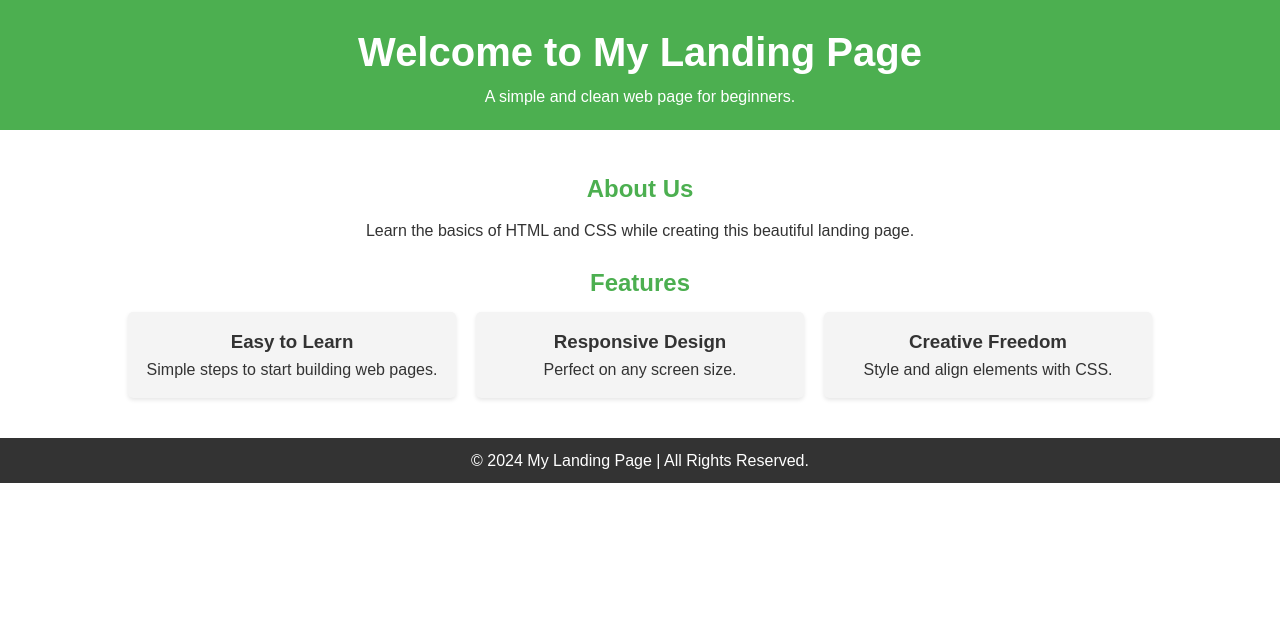
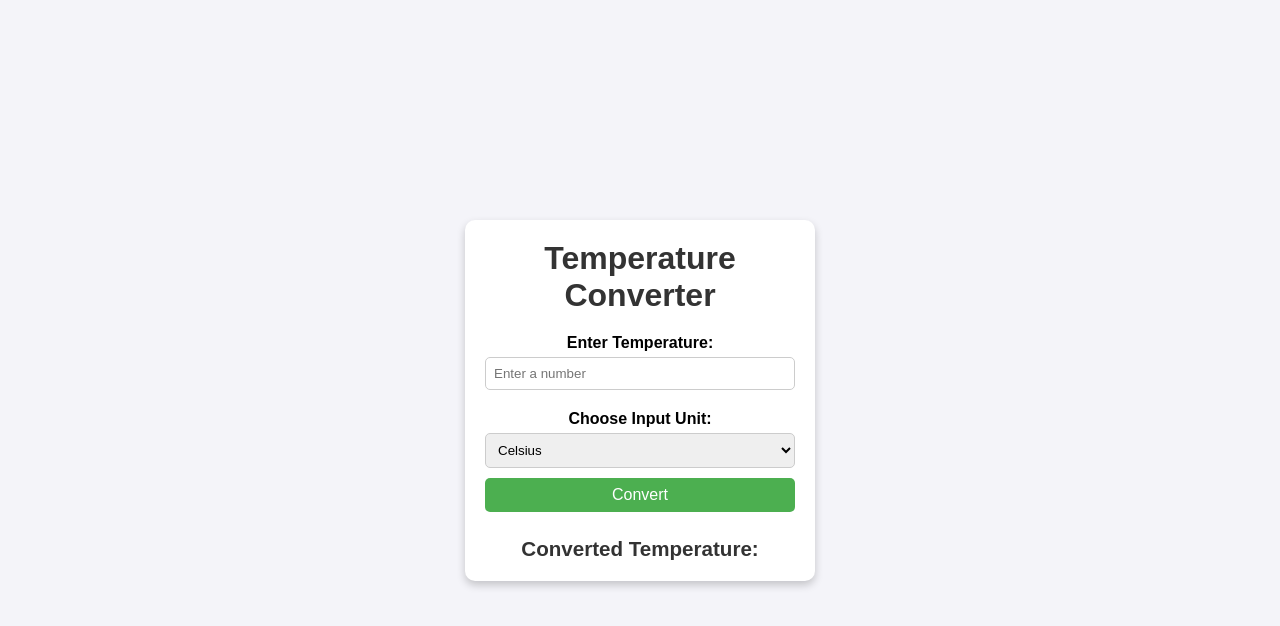
Before and after one commit to keshavan1311/future-intern, a plain HTML site: page index.html in a window 1280 px wide. Drawn offline with Linux system fonts and the light colour scheme.

Commit message:
Add files via upload

```diff
--- a/index.html
+++ b/index.html
@@ -3,53 +3,35 @@
 <head>
     <meta charset="UTF-8">
     <meta name="viewport" content="width=device-width, initial-scale=1.0">
-    <title>Landing Page</title>
+    <title>Temperature Converter</title>
     <link rel="stylesheet" href="styles.css">
 </head>
 <body>
-    <!-- Header Section -->
-    <header>
-        <div class="container">
-            <h1>Welcome to My Landing Page</h1>
-            <p>A simple and clean web page for beginners.</p>
+    <div class="converter-container">
+        <h1>Temperature Converter</h1>
+
+        <!-- Input Field -->
+        <label for="temperature">Enter Temperature:</label>
+        <input type="number" id="temperature" placeholder="Enter a number" />
+
+        <!-- Dropdown Menu -->
+        <label for="unit">Choose Input Unit:</label>
+        <select id="unit">
+            <option value="celsius">Celsius</option>
+            <option value="fahrenheit">Fahrenheit</option>
+            <option value="kelvin">Kelvin</option>
+        </select>
+
+        <!-- Convert Button -->
+        <button onclick="convertTemperature()">Convert</button>
+
+        <!-- Display Result -->
+        <div id="result">
+            <h3>Converted Temperature:</h3>
+            <p id="output"></p>
         </div>
-    </header>
+    </div>
 
-    <!-- Main Content Section -->
-    <main>
-        <div class="container">
-            <!-- Section 1 -->
-            <section class="section">
-                <h2>About Us</h2>
-                <p>Learn the basics of HTML and CSS while creating this beautiful landing page.</p>
-            </section>
-
-            <!-- Section 2 -->
-            <section class="section">
-                <h2>Features</h2>
-                <div class="columns">
-                    <div class="column">
-                        <h3>Easy to Learn</h3>
-                        <p>Simple steps to start building web pages.</p>
-                    </div>
-                    <div class="column">
-                        <h3>Responsive Design</h3>
-                        <p>Perfect on any screen size.</p>
-                    </div>
-                    <div class="column">
-                        <h3>Creative Freedom</h3>
-                        <p>Style and align elements with CSS.</p>
-                    </div>
-                </div>
-            </section>
-        </div>
-    </main>
-
-    <!-- Footer Section -->
-    <footer>
-        <div class="container">
-            <p>&copy; 2024 My Landing Page | All Rights Reserved.</p>
-        </div>
-    </footer>
+    <script src="script.js"></script>
 </body>
 </html>
--- /dev/null
+++ b/script.js
@@ -0,0 +1,38 @@
+function convertTemperature() {
+    // Get input values
+    const temperature = parseFloat(document.getElementById("temperature").value);
+    const unit = document.getElementById("unit").value;
+    const output = document.getElementById("output");
+
+    // Validate input
+    if (isNaN(temperature)) {
+        output.innerHTML = "Please enter a valid number!";
+        return;
+    }
+
+    // Conversion logic
+    let resultCelsius, resultFahrenheit, resultKelvin;
+
+    if (unit === "celsius") {
+        resultFahrenheit = (temperature * 9/5) + 32;
+        resultKelvin = temperature + 273.15;
+        output.innerHTML = `
+            ${temperature}°C = ${resultFahrenheit.toFixed(2)}°F <br>
+            ${temperature}°C = ${resultKelvin.toFixed(2)}K
+        `;
+    } else if (unit === "fahrenheit") {
+        resultCelsius = (temperature - 32) * 5/9;
+        resultKelvin = resultCelsius + 273.15;
+        output.innerHTML = `
+            ${temperature}°F = ${resultCelsius.toFixed(2)}°C <br>
+            ${temperature}°F = ${resultKelvin.toFixed(2)}K
+        `;
+    } else if (unit === "kelvin") {
+        resultCelsius = temperature - 273.15;
+        resultFahrenheit = (resultCelsius * 9/5) + 32;
+        output.innerHTML = `
+            ${temperature}K = ${resultCelsius.toFixed(2)}°C <br>
+            ${temperature}K = ${resultFahrenheit.toFixed(2)}°F
+        `;
+    }
+}
--- a/styles.css
+++ b/styles.css
@@ -3,65 +3,59 @@
     margin: 0;
     padding: 0;
     box-sizing: border-box;
+    font-family: Arial, sans-serif;
 }
 
 body {
-    font-family: Arial, sans-serif;
-    line-height: 1.6;
-    color: #333;
+    background-color: #f4f4f9;
+    display: flex;
+    justify-content: center;
+    align-items: center;
+    height: 100vh;
 }
 
-/* Container */
-.container {
-    width: 80%;
-    margin: 0 auto;
+.converter-container {
+    background-color: #fff;
+    padding: 20px;
+    border-radius: 10px;
+    box-shadow: 0 4px 8px rgba(0, 0, 0, 0.2);
+    width: 350px;
     text-align: center;
 }
 
-/* Header */
-header {
+h1 {
+    color: #333;
+    margin-bottom: 20px;
+}
+
+label {
+    display: block;
+    margin: 10px 0 5px;
+    font-weight: bold;
+}
+
+input, select, button {
+    width: 100%;
+    padding: 8px;
+    margin-bottom: 10px;
+    border: 1px solid #ccc;
+    border-radius: 5px;
+}
+
+button {
     background-color: #4CAF50;
     color: #fff;
-    padding: 20px 0;
+    border: none;
+    cursor: pointer;
+    font-size: 1rem;
 }
 
-header h1 {
-    font-size: 2.5rem;
+button:hover {
+    background-color: #45a049;
 }
 
-/* Main Content */
-main {
-    padding: 20px 0;
+#result {
+    margin-top: 15px;
+    font-size: 1.1rem;
+    color: #333;
 }
-
-.section {
-    margin: 20px 0;
-}
-
-h2 {
-    color: #4CAF50;
-    margin-bottom: 10px;
-}
-
-/* Columns */
-.columns {
-    display: flex;
-    justify-content: space-between;
-    gap: 20px;
-    margin-top: 10px;
-}
-
-.column {
-    background-color: #f4f4f4;
-    padding: 15px;
-    border-radius: 5px;
-    box-shadow: 0 2px 4px rgba(0, 0, 0, 0.1);
-    flex: 1;
-}
-
-/* Footer */
-footer {
-    background-color: #333;
-    color: #fff;
-    padding: 10px 0;
-}
```
